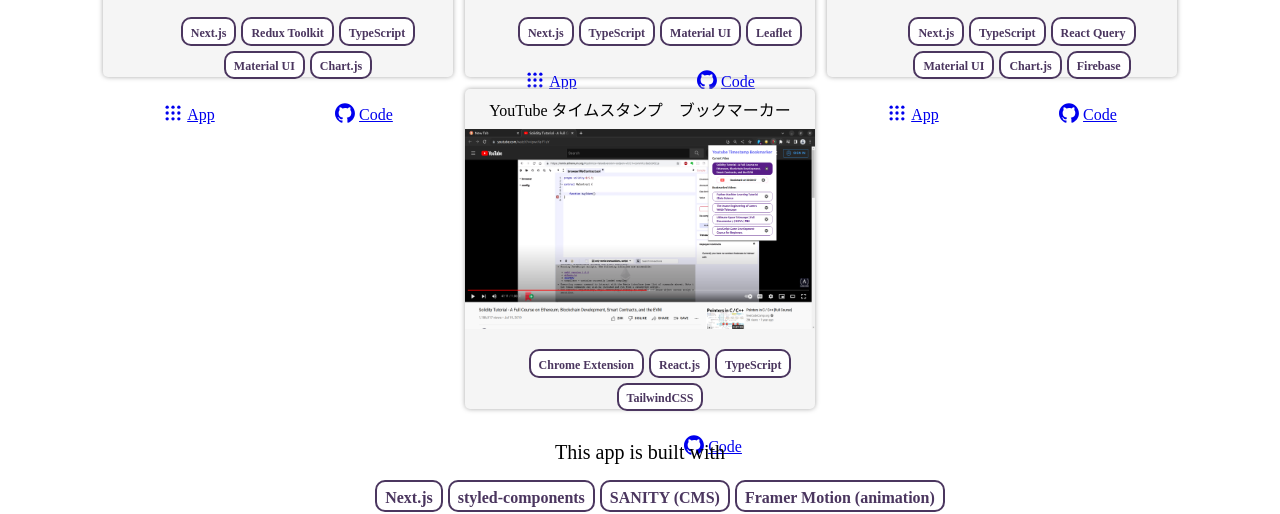
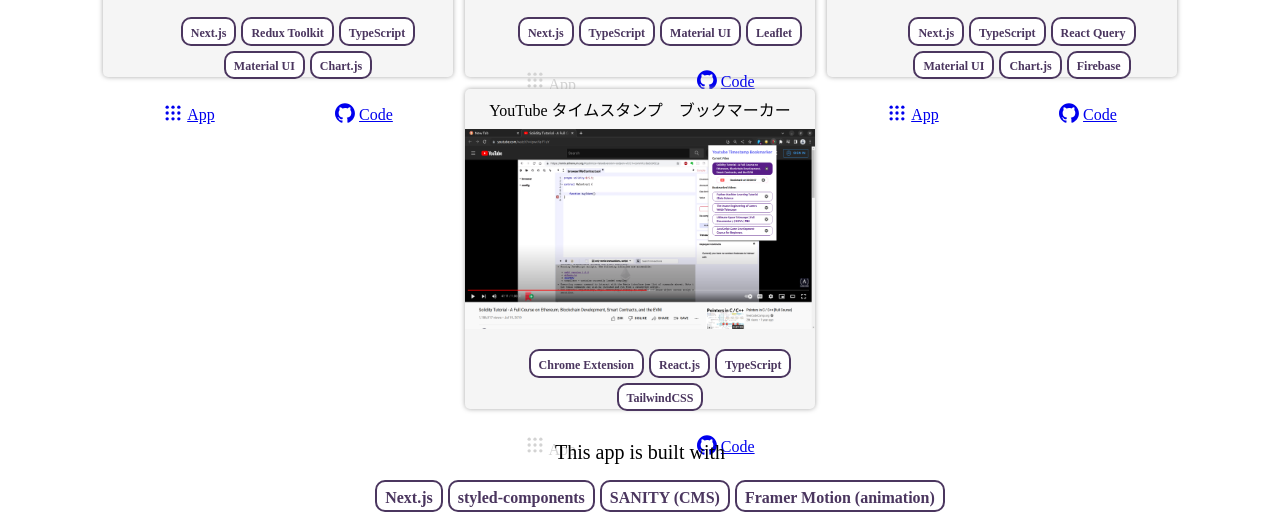
Before and after one commit to kmi2170/portfolio-v2, a Next.js app: page / in a window 1280 px wide. Shown: the part 1516-2030 px from the top of the page. Built offline with nearby package versions, Linux system fonts and the light colour scheme.

Commit message:
disbaled url for not working API

```diff
--- a/src/assets/projects.ts
+++ b/src/assets/projects.ts
@@ -115,7 +115,7 @@ export const projects = [
       ],
     },
     tags: ["Next.js", "TypeScript", "Material UI", "Redux Toolkit"],
-    url: "https://news-picker.vercel.app",
+    // url: "https://news-picker.vercel.app",
     imageUrls: [
       "/images/news-picker_jp.png",
       "/images/news-picker_jp_expand.png",
@@ -209,7 +209,7 @@ export const projects = [
       ],
     },
     tags: ["Next.js", "TypeScript", "Material UI", "Leaflet"],
-    url: "https://travel-app-tau.vercel.app",
+    // url: "https://travel-app-tau.vercel.app",
     imageUrls: [
       "/images/travel-app_searchlocation.png",
       "/images/travel-app_viewdetails.png",
--- a/src/components/templates/Links.tsx
+++ b/src/components/templates/Links.tsx
@@ -27,7 +27,9 @@ const Links = (props: LinksProps) => {
           App
         </a>
       ) : (
-        <div></div>
+        <LinkDisabled>
+          <AppIcon /> App
+        </LinkDisabled>
       )}
       <a href={project?.repo} target="_blank" rel="noopener noreferrer">
         <GithubIcon />
@@ -64,3 +66,7 @@ const LinksWrapper = styled.div<{
     }
   }
 `;
+
+const LinkDisabled = styled.span<{}>`
+  color: lightgrey;
+`;
```
